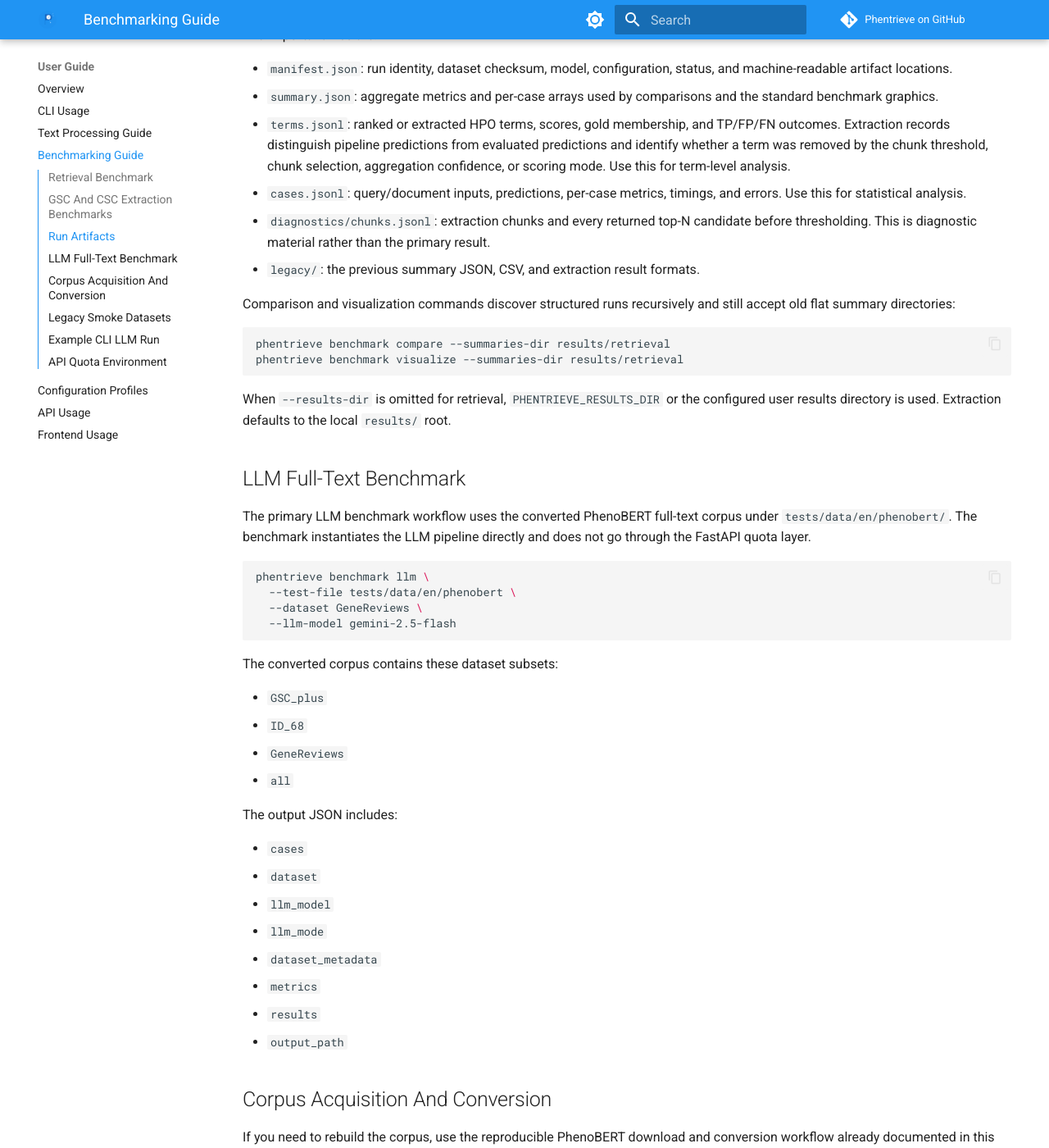
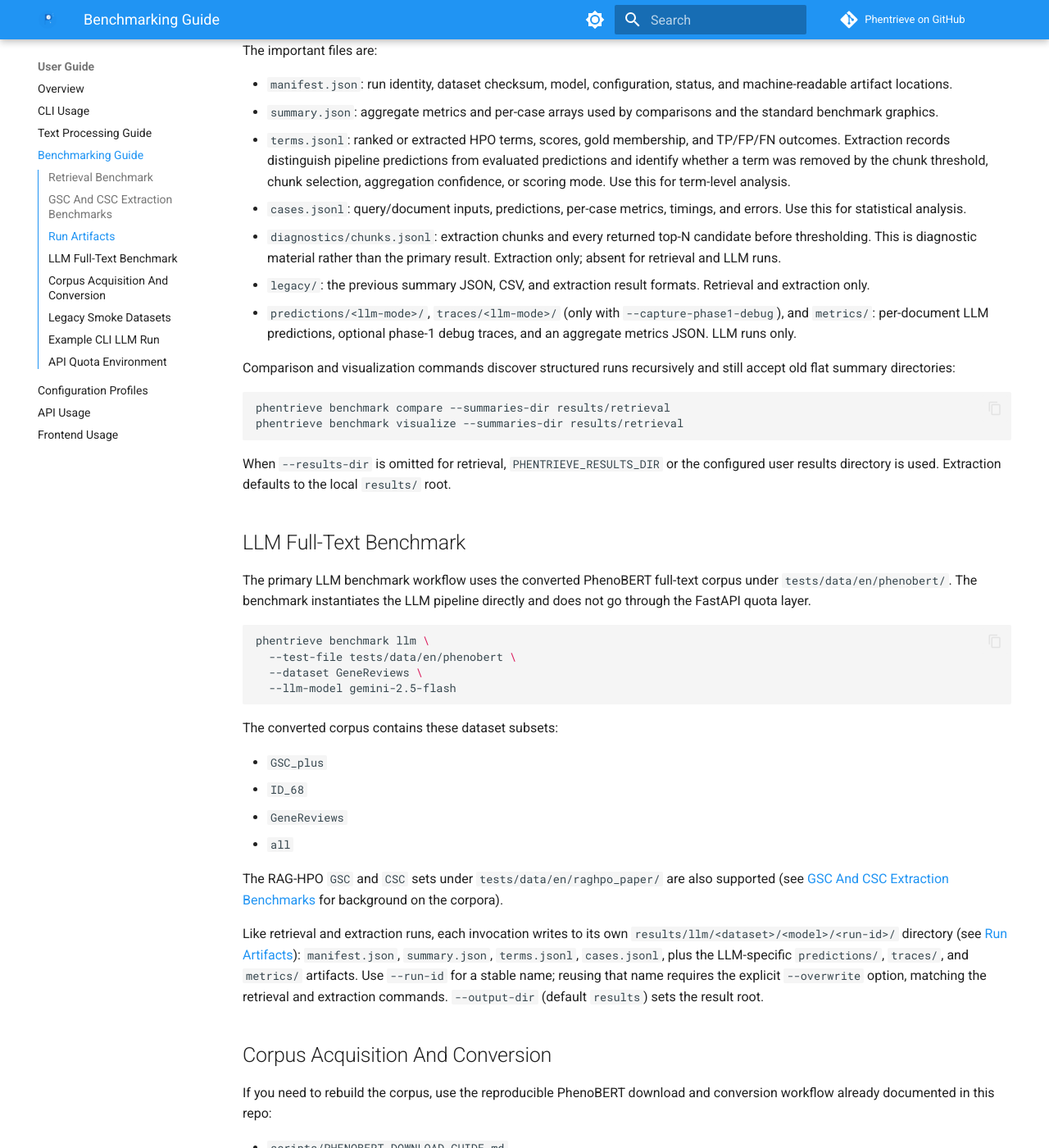
Before and after one commit to berntpopp/phentrieve, an MkDocs documentation site: the page built from docs/user-guide/benchmarking-guide.md, in a window 1280 px wide and 1400 px high, scrolled down 1501 px. Shown: the whole window at 82% size. Built offline with MkDocs 1.6.1 and Material for MkDocs 9.7.7, drawn with Linux system fonts in a browser that asks for light colours; comment, search, counter and statistics services are not loaded; some of the changed text lies outside the part shown.

Commit message:
docs: document llm benchmark result-store layout and CSC/GSC support
Run Artifacts and LLM Full-Text Benchmark sections still described the
pre-unification results/llm/<timestamp>.json layout and a stale output
JSON key list.

````diff
--- a/docs/user-guide/benchmarking-guide.md
+++ b/docs/user-guide/benchmarking-guide.md
@@ -64,12 +64,13 @@
 
 ## Run Artifacts
 
-Retrieval and extraction runs use this hierarchy:
+Retrieval, extraction, and LLM full-text runs use this hierarchy:
 
 ```text
 results/
   retrieval/<dataset>/<model>/<run-id>/
   extraction/<dataset>/<model>/<run-id>/
+  llm/<dataset>/<model>/<run-id>/
 ```
 
 The important files are:
@@ -87,8 +88,12 @@
   and errors. Use this for statistical analysis.
 - `diagnostics/chunks.jsonl`: extraction chunks and every returned top-N
   candidate before thresholding. This is diagnostic material rather than the
-  primary result.
+  primary result. Extraction only; absent for retrieval and LLM runs.
 - `legacy/`: the previous summary JSON, CSV, and extraction result formats.
+  Retrieval and extraction only.
+- `predictions/<llm-mode>/`, `traces/<llm-mode>/` (only with
+  `--capture-phase1-debug`), and `metrics/`: per-document LLM predictions,
+  optional phase-1 debug traces, and an aggregate metrics JSON. LLM runs only.
 
 Comparison and visualization commands discover structured runs recursively and
 still accept old flat summary directories:
@@ -122,16 +127,17 @@
 - `GeneReviews`
 - `all`
 
-The output JSON includes:
+The RAG-HPO `GSC` and `CSC` sets under `tests/data/en/raghpo_paper/` are also
+supported (see [GSC And CSC Extraction Benchmarks](#gsc-and-csc-extraction-benchmarks)
+for background on the corpora).
 
-- `cases`
-- `dataset`
-- `llm_model`
-- `llm_mode`
-- `dataset_metadata`
-- `metrics`
-- `results`
-- `output_path`
+Like retrieval and extraction runs, each invocation writes to its own
+`results/llm/<dataset>/<model>/<run-id>/` directory (see
+[Run Artifacts](#run-artifacts)): `manifest.json`, `summary.json`,
+`terms.jsonl`, `cases.jsonl`, plus the LLM-specific `predictions/`, `traces/`,
+and `metrics/` artifacts. Use `--run-id` for a stable name; reusing that name
+requires the explicit `--overwrite` option, matching the retrieval and
+extraction commands. `--output-dir` (default `results`) sets the result root.
 
 ## Corpus Acquisition And Conversion
 
````
